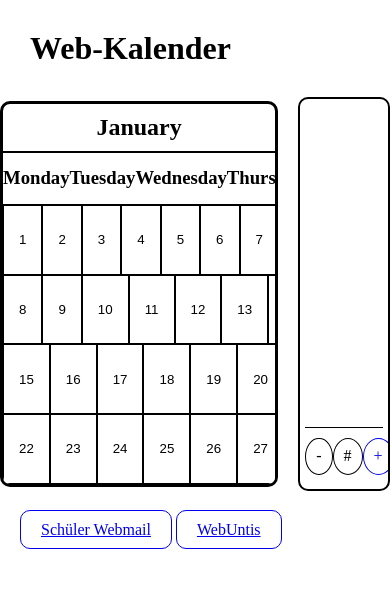
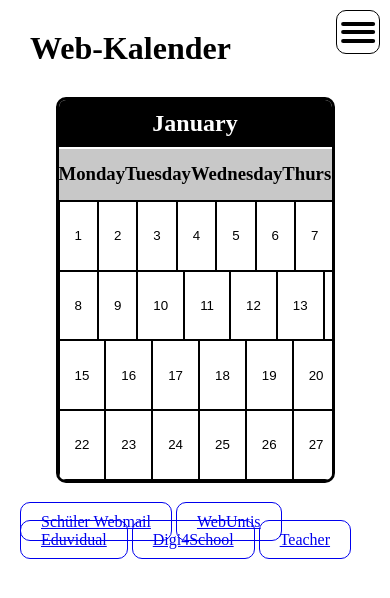
Before and after one commit to taktischer/web_calendar, a Django app: page / in a window 390 px wide; the page is wider, and only the part inside the window is pictured. Shown: the top 598 px of that part. Run offline with Django 4.2, Linux system fonts and the light colour scheme.

Commit message:
improved base.html
- added hamburger menu (the appointment will be listed there)
- added some school links
- tried to improve index.html (tried to use tables instead of divs)

```diff
--- a/static/styles.css
+++ b/static/styles.css
@@ -1,6 +1,10 @@
 * {
     margin: 0px;
     padding: 0px;
+}
+
+body {
+    overflow-x: hidden;
 }
 
 .button {
@@ -42,6 +46,8 @@
     display: flex;
     justify-content: center;
     align-items: center;
+    background-color: black;
+    color: white;
 }
 
 #calendar-week {
@@ -52,6 +58,7 @@
     align-items: center;
     border-bottom: 1px solid;
     padding: 10px;
+    background-color: rgb(200, 200, 200);
 }
 
 #calendar-main {
@@ -82,7 +89,7 @@
 }
 
 #appointments {
-    width: 20%;
+    width: 90%;
     height: 45vh;
     border: 2px solid;
     border-radius: 10px;
@@ -119,6 +126,7 @@
 #footer {
     width: 100%;
     display: flex;
+    justify-content: flex-end;
     align-items: center;
     padding: 10px 0px;
 }
@@ -133,3 +141,134 @@
     border: 1px solid;
     border-radius: 10px;
 }
+
+
+
+
+
+
+
+
+
+
+/* Hamburger Menu */
+
+:root {
+    --rightsidenav-elements-margin: 10px;
+    --rightsidenav-elements-padding: 10px;
+}
+
+.sidenavbar {
+    position: absolute;
+    z-index: 1;
+    width: 30vh;
+    top: 0;
+    right: 0;
+    border: 1px solid;
+    transform: translateX(100%);
+    transition: var(--checkbox-transition) ease;
+    visibility: hidden;
+    margin-top: 90px;
+    padding-top: 1vh;
+    padding-bottom: 2vh;
+    padding-left: 1vh;
+}
+
+:root {
+    --checkbox-height: 5vh;
+    --checkbox-widht: 5vh;
+    --checkbox-top: 10px;
+    --checkbox-right: 10px;
+    --checkbox-transition: 0.5s;
+}
+
+.toggle-sidenavbar-input {
+    position: absolute;
+    z-index: 3;
+    height: var(--checkbox-height);
+    width: var(--checkbox-widht);
+    top: var(--checkbox-top);
+    right: var(--checkbox-right);
+    opacity: 0;
+}
+
+.toggle {
+    background-color: white;
+    position: absolute;
+    z-index: 2;
+    height: var(--checkbox-height);
+    width: var(--checkbox-widht);
+    top: var(--checkbox-top);
+    right: var(--checkbox-right);
+    display: flex;
+    justify-content: center;
+    border: 1px solid;
+    border-radius: 10px;
+}
+
+.toggle .common {
+    background-color: black;
+    position: absolute;
+    height: 10%;
+    width: 80%;
+    border-radius: 50px;
+}
+
+.toggle .top_line {
+    position: absolute;
+    top: 30%;
+    left: 50%;
+    transform: translate(-50%, -50%);
+    transition: var(--checkbox-transition) ease;
+}
+
+.toggle .middle_line {
+    position: absolute;
+    top: 50%;
+    left: 50%;
+    transform: translate(-50%, -50%);
+    transition: var(--checkbox-transition) ease;
+}
+
+.toggle .bottom_line {
+    position: absolute;
+    top: 70%;
+    left: 50%;
+    transform: translate(-50%, -50%);
+    transition: var(--checkbox-transition) ease;
+}
+
+:root {
+    --toggle-lines-top: 2.2vh;
+    --toggle-lines-left: -0.5vh;
+    --toggle-lines-width: 120%;
+}
+
+input:checked ~ .toggle .top_line {
+    top: var(--toggle-lines-top);
+    left: var(--toggle-lines-left);
+    width: var(--toggle-lines-width);
+    transform: rotate(45deg);
+    transition: var(--checkbox-transition) ease;
+}
+
+input:checked ~ .toggle .middle_line {
+    visibility: hidden;
+    width: 0px;
+    transition: var(--checkbox-transition) ease;
+}
+
+input:checked ~ .toggle .bottom_line {
+    top: var(--toggle-lines-top);
+    left: var(--toggle-lines-left);
+    width: var(--toggle-lines-width);
+    transform: rotate(-45deg);
+    transition: var(--checkbox-transition) ease;
+}
+
+input:checked ~ .sidenavbar {
+    transform: translateX(0);
+    box-shadow: -15px 0px 15px 5px rgba(0, 0, 0, 0.5);
+    visibility: visible;
+    background-color: white;
+}
--- a/templates/base.html
+++ b/templates/base.html
@@ -9,6 +9,25 @@
     <link rel="stylesheet" href="{% static 'appointment.css' %}">
 </head>
 <body>
+    <input type="checkbox" class="toggle-sidenavbar-input">
+    <div class="toggle">
+        <div class="top_line common"></div>
+        <div class="middle_line common"></div>
+        <div class="bottom_line common"></div>
+    </div>
+    <div class="sidenavbar">
+        <div id="appointments">
+            <div id="appointments-list">
+
+            </div>
+            <div id="appointments-buttons">
+                <a href="{%  url 'appointment-create' %}" class="appointment-button button" id="appointment-add">+</a>
+                <a class="appointment-button button" id="appointment-edit">#</a>
+                <a class="appointment-button button" id="appointment-delete">-</a>
+            </div>
+        </div>
+    </div>
+
     <header id="title">
         <h1>Web-Kalender</h1>
     </header>
@@ -20,6 +39,9 @@
         <div id="school-links-container">
             <a href="https://schueler.bulme.at/" class="school-link">Schüler Webmail</a>
             <a href="https://urania.webuntis.com/WebUntis/?school=bulme#/basic/login" class="school-link">WebUntis</a>
+            <a href="https://login.microsoftonline.com/common/oauth2/v2.0/authorize?client_id=10b93a39-ac0f-471c-94d9-b770f26053af&response_type=code&redirect_uri=https%3A%2F%2Fwww.eduvidual.at%2Fadmin%2Foauth2callback.php&state=%2Fauth%2Foauth2%2Flogin.php%3Fwantsurl%3Dhttps%253A%252F%252Fwww.eduvidual.at%252F%26sesskey%3DibW9Iv4vQf%26id%3D1&scope=openid%20profile%20email%20user.read&prompt=select_account&sso_reload=true" class="school-link">Eduvidual</a>
+            <a href="https://digi4school.at/" class="school-link">Digi4School</a>
+            <a href="https://www.bulme.at/index.php/schule/lehrkoerper/lehrerinn" class="school-link">Teacher</a>
         </div>
     </footer>
 </body>
--- a/templates/index.html
+++ b/templates/index.html
@@ -56,14 +56,4 @@
             </div>
         </main>
     </div>
-    <div id="appointments">
-        <div id="appointments-list">
-
-        </div>
-        <div id="appointments-buttons">
-            <a href="{%  url 'appointment-create' %}" class="appointment-button button" id="appointment-add">+</a>
-            <a class="appointment-button button" id="appointment-edit">#</a>
-            <a class="appointment-button button" id="appointment-delete">-</a>
-        </div>
-    </div>
 {% endblock %}
```
